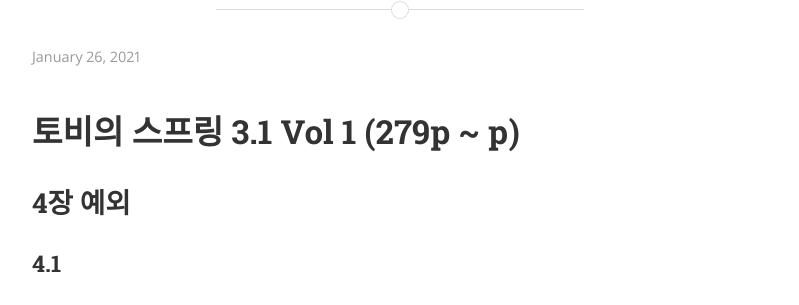
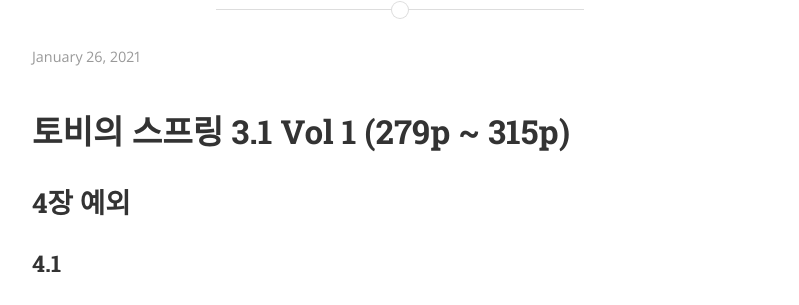
Before and after one commit to Oraindrop/oraindrop.github.io, a Jekyll site: the page built from _posts/Book/2021-01-26-토비의 스프링 4장.md, in a window 1280 px wide and 900 px high. Shown: the part 238-543 px from the top of the window, without its empty margins (240-1039 px from the left). Built offline with Jekyll 4.4.1, drawn with Linux system fonts in a browser that asks for light colours; nearby versions of some CDN libraries; comment, search, counter and statistics services are not loaded.

Commit message:
write page number

```diff
--- a/_posts/Book/2021-01-26-토비의 스프링 4장.md
+++ b/_posts/Book/2021-01-26-토비의 스프링 4장.md
@@ -6,7 +6,7 @@ author : choising
 tags: java, book, spring
 ---
 
-# 토비의 스프링 3.1 Vol 1 (279p ~ p)
+# 토비의 스프링 3.1 Vol 1 (279p ~ 315p)
 
 ## 4장 예외
 
```
